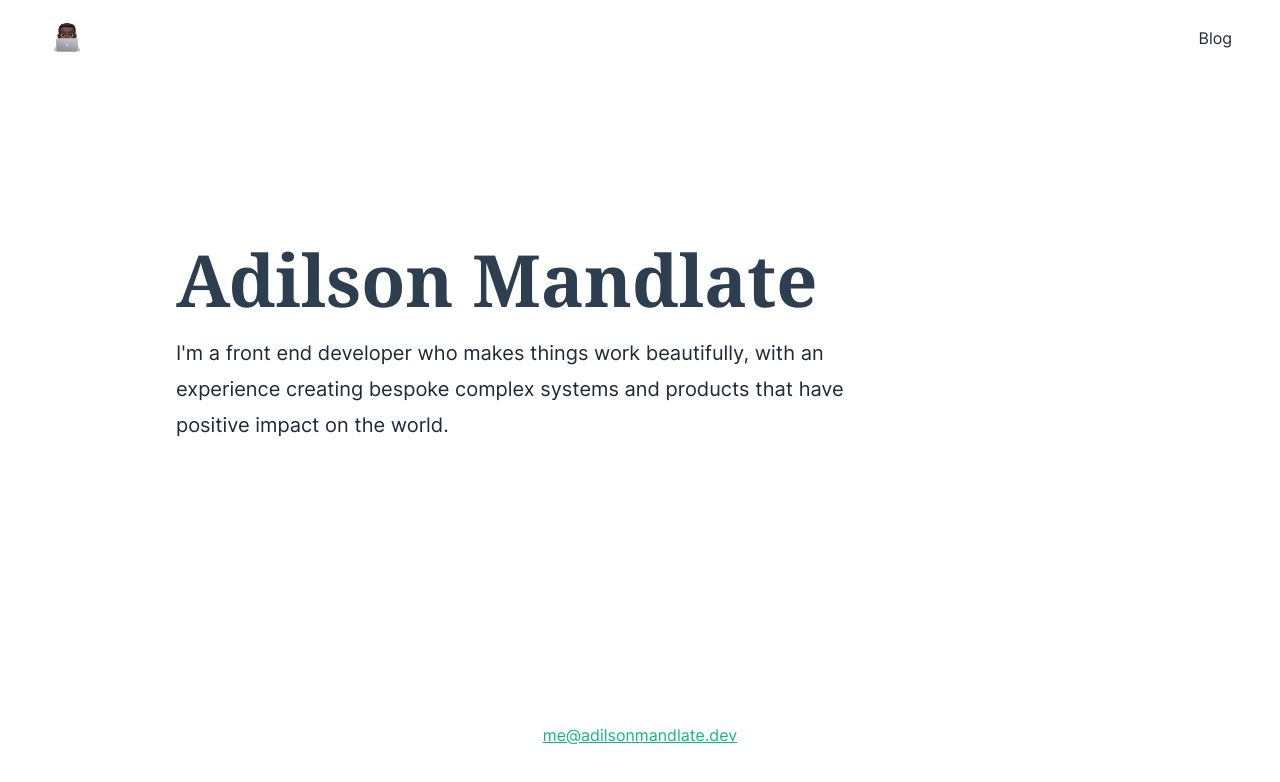
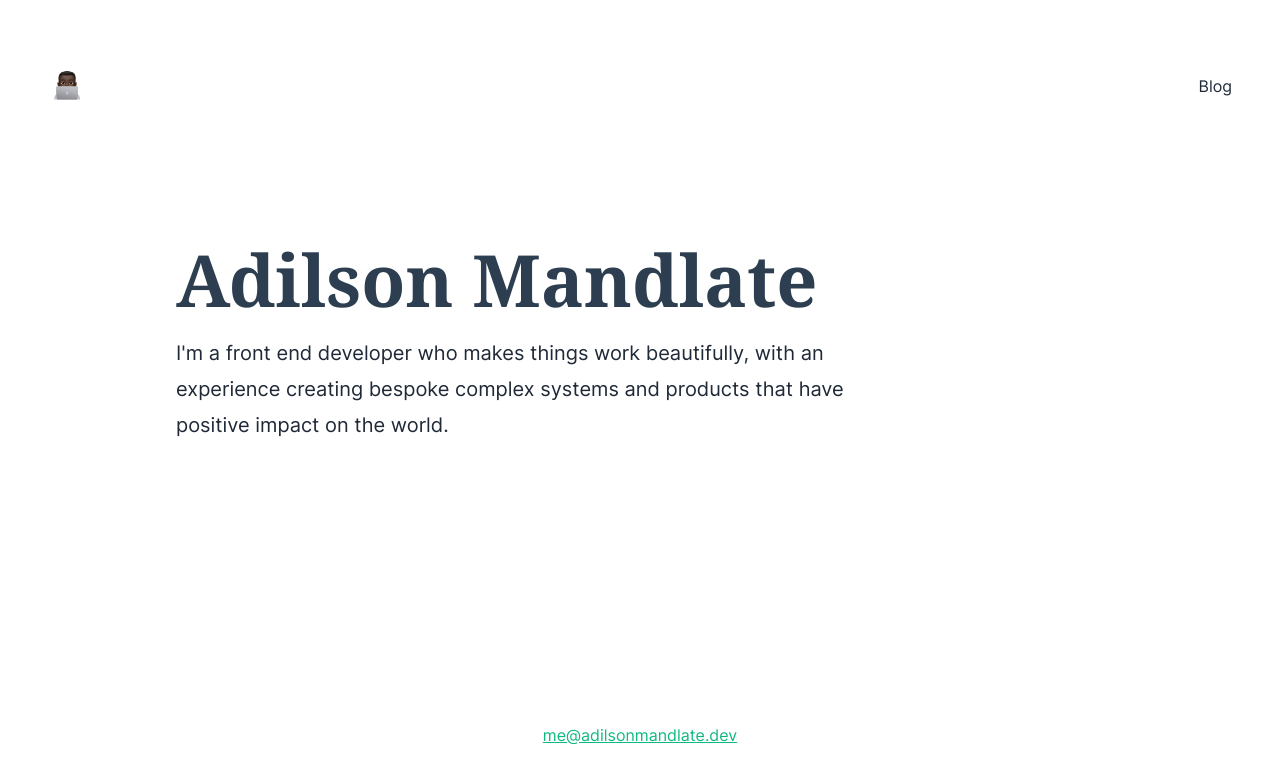
Before and after one commit to adilsonmandlate/adilsonmandlate.dev, a Next.js app: page / in a window 1280 px wide. Shown: the top 782 px of the page. Built offline with nearby package versions, Linux system fonts and the light colour scheme; what @tailwindcss/typography would draw is missing.

Commit message:
style: add margin-y

```diff
--- a/src/components/Navbar/Navbar.js
+++ b/src/components/Navbar/Navbar.js
@@ -5,7 +5,7 @@ import { useRouter } from "next/router";
 const Navbar = () => {
   const router = useRouter();
   return (
-    <nav className="flex flex-row items-center fixed top-0 right-0 left-0 justify-between max-w-7xl w-full mx-auto px-6 md:px-12 py-4 bg-white dark:bg-gray-900">
+    <nav className="flex flex-row items-center fixed top-0 right-0 left-0 justify-between max-w-7xl w-full my-12 mx-auto px-6 md:px-12 py-4 bg-white dark:bg-gray-900">
       <Link href="/">
         <a className="text-gray-800 dark:text-gray-50 no-underline">
           <Image
```
